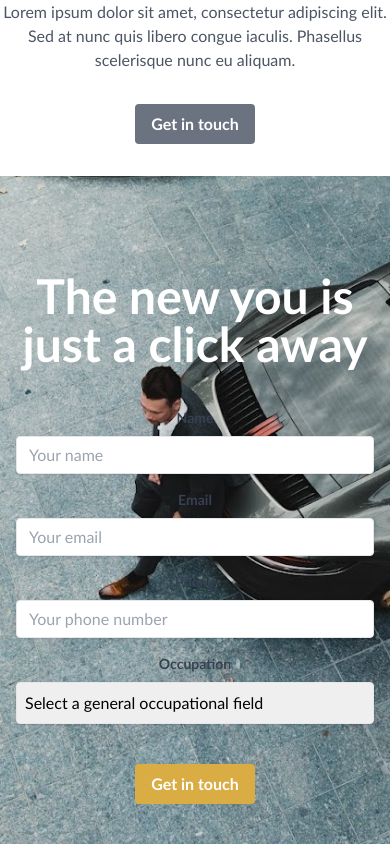
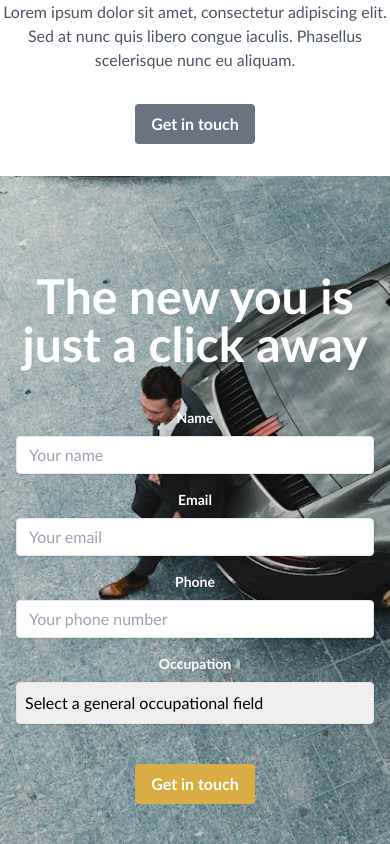
Before and after one commit to joshw1217/dylan-kelly, a React (Create React App) app in the folder dylan-kelly/: page / in a window 390 px wide. Shown: the part 3289-4133 px from the top of the page. Built offline with nearby package versions, Linux system fonts and the light colour scheme.

Commit message:
Fix color scheme for form on mobile

```diff
--- a/dylan-kelly/src/Form.js
+++ b/dylan-kelly/src/Form.js
@@ -6,7 +6,7 @@ const Form = () => {
     <form className="md:w-1/2 max-w-md mx-auto p-4 mt-20" id="form-section" >
         <h2 className="text-white text-5xl font-bold mb-4">The new you is just a click away</h2>
       <div className="mb-4">
-        <label className="block text-gray-700 text-sm font-bold mb-2 mt-10" htmlFor="name">
+        <label className="block text-white md:text-gray-700 text-sm font-bold mb-2 mt-10" htmlFor="name">
           Name
         </label>
         <input
@@ -17,7 +17,7 @@ const Form = () => {
         />
       </div>
       <div className="mb-4">
-        <label className="block text-gray-700 text-sm font-bold mb-2" htmlFor="name">
+        <label className="block text-white md:text-gray-700 text-sm font-bold mb-2" htmlFor="name">
           Email
         </label>
         <input
@@ -28,7 +28,7 @@ const Form = () => {
         />
       </div>
       <div className="mb-4">
-        <label className="block text-gray-700 text-sm font-bold mb-2" htmlFor="name">
+        <label className="block text-white md:text-gray-700 text-sm font-bold mb-2" htmlFor="name">
           Phone
         </label>
         <input
@@ -38,7 +38,7 @@ const Form = () => {
           placeholder="Your phone number"
         />
       </div>
-      <label className="block text-gray-700 text-sm font-bold mb-2" htmlFor="country">
+      <label className="block text-white md:text-gray-700 text-sm font-bold mb-2" htmlFor="country">
         Occupation
       </label>
       <select
```
